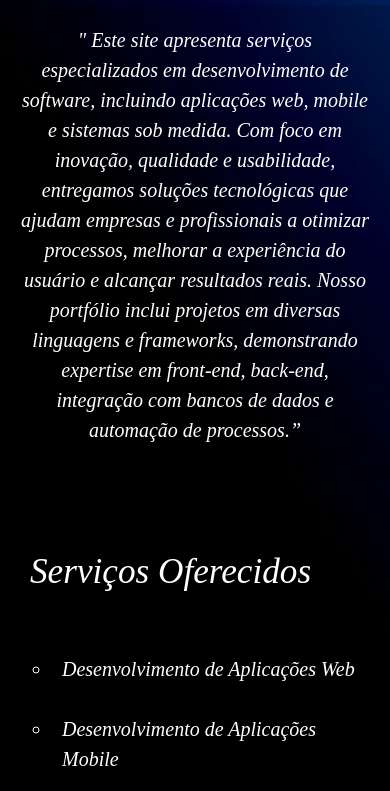
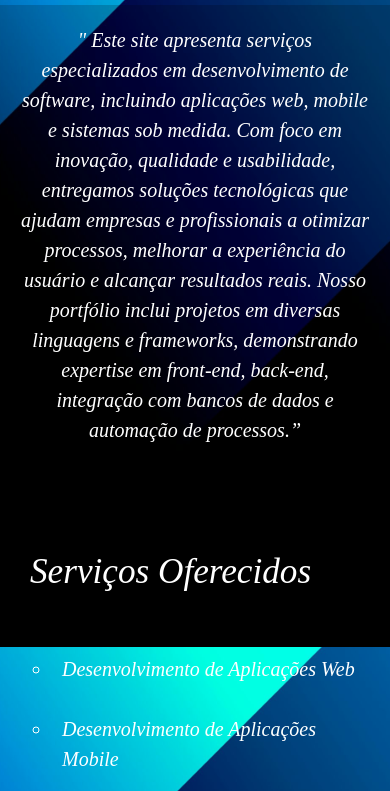
Before and after one commit to Warleyvinicius/Site, a plain HTML site: page index.html in a window 390 px wide. Shown: the part 197-988 px from the top of the page. Drawn offline with nearby package versions, Linux system fonts and the light colour scheme.

Commit message:
Update index.css

```diff
--- a/index.css
+++ b/index.css
@@ -151,6 +151,19 @@ li{
 
 /* Media Queries */
 @media (max-width: 768px) {
+    html,body{
+        height: 100%;
+        margin: 0;
+        padding: 0;
+    }
+    body{
+        background-image: url('gradient.jpg');
+        background-size: cover;
+        background-repeat: no-repeat;
+        background-position: center;
+        background-attachment: fixed;
+    }
+
     .header {
         flex-direction: column;
         text-align: center;
@@ -201,6 +214,18 @@ li{
 }
 
 @media (max-width: 480px) {
+    html,body{
+        height: 100%;
+        margin: 0;
+        padding: 0;
+    }
+    body{
+        background-image: url('gradient.jpg');
+        background-size: cover;
+        background-repeat: no-repeat;
+        background-position: center;
+        background-attachment: fixed;
+    }
     h1, #gallery-title, #services-title, #project {
         font-size: 2.2rem;
         font-family: 'Times New Roman', Times, serif;
```
